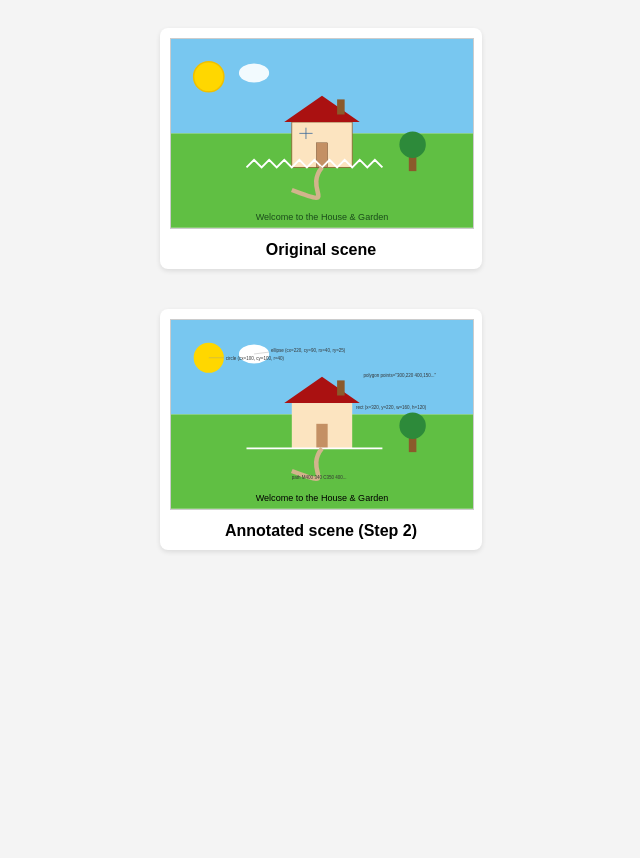
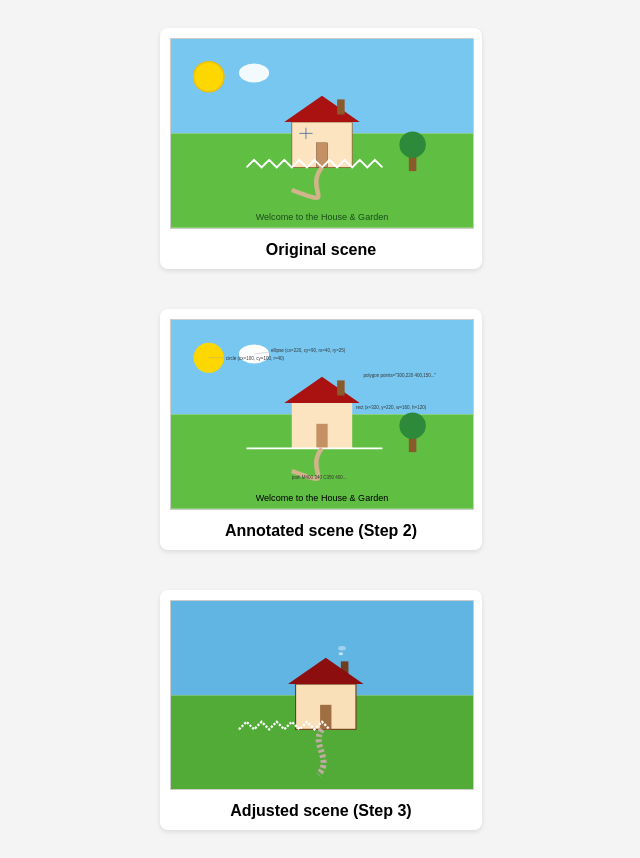
Before and after one commit to Justinzzz04/T04-1, a plain HTML site: page index.html in a window 1280 px wide. Shown: the whole page, without its empty margins (319-959 px from the left). Before the commit the page ends 800 px from the top, so only its background shows below. Drawn offline with Linux system fonts and the light colour scheme.

Commit message:
style: reposition elements; refine fills/strokes; add path/mailbox/smoke [AI-assisted]

```diff
--- a/index.html
+++ b/index.html
@@ -85,6 +85,31 @@
     </svg>
     <figcaption>Annotated scene (Step 2)</figcaption>
   </figure>
+  <figure id="scene-adjusted-figure">
+    <svg id="scene-adjusted" viewBox="0 0 800 500">
+      <!-- Background -->
+      <rect x="0" y="0" width="800" height="250" fill="#61b5e3" />
+      <rect x="0" y="250" width="800" height="250" fill="#52ab37" />
 
+      <!-- Chimney Smoke -->
+      <ellipse cx="450" cy="140" rx="6" ry="4" fill="#ffffff" opacity="0.6" />
+      <ellipse cx="453" cy="125" rx="10" ry="6" fill="#ffffff" opacity="0.4" />
+
+      <!-- Repositioned House & Tree via transform -->
+      <g transform="translate(10, 0)">
+        <rect x="440" y="160" width="20" height="40" fill="#733d1d" />
+        <rect x="320" y="220" width="160" height="120" fill="#fae0b8" stroke="#733d1d" stroke-width="3" />
+        <polygon points="300,220 400,150 500,220" fill="#8c0e0e" />
+        <rect x="385" y="275" width="30" height="65" fill="#a06e43" />
+      </g>
+
+      <!-- Customized Dashed Fence -->
+      <polyline points="180,340 200,320 220,340 240,320 260,340 280,320 300,340 320,320 340,340 360,320 380,340 400,320 420,340" fill="none" stroke="#ffffff" stroke-width="6" stroke-dasharray="6,4" />
+
+      <!-- Curved Stone Footpath -->
+      <path d="M 400 340 C 370 380, 430 420, 390 460" fill="none" stroke="#beaba1" stroke-width="16" stroke-dasharray="8,6" />
+    </svg>
+    <figcaption>Adjusted scene (Step 3)</figcaption>
+  </figure>
 </body>
 </html>
```
